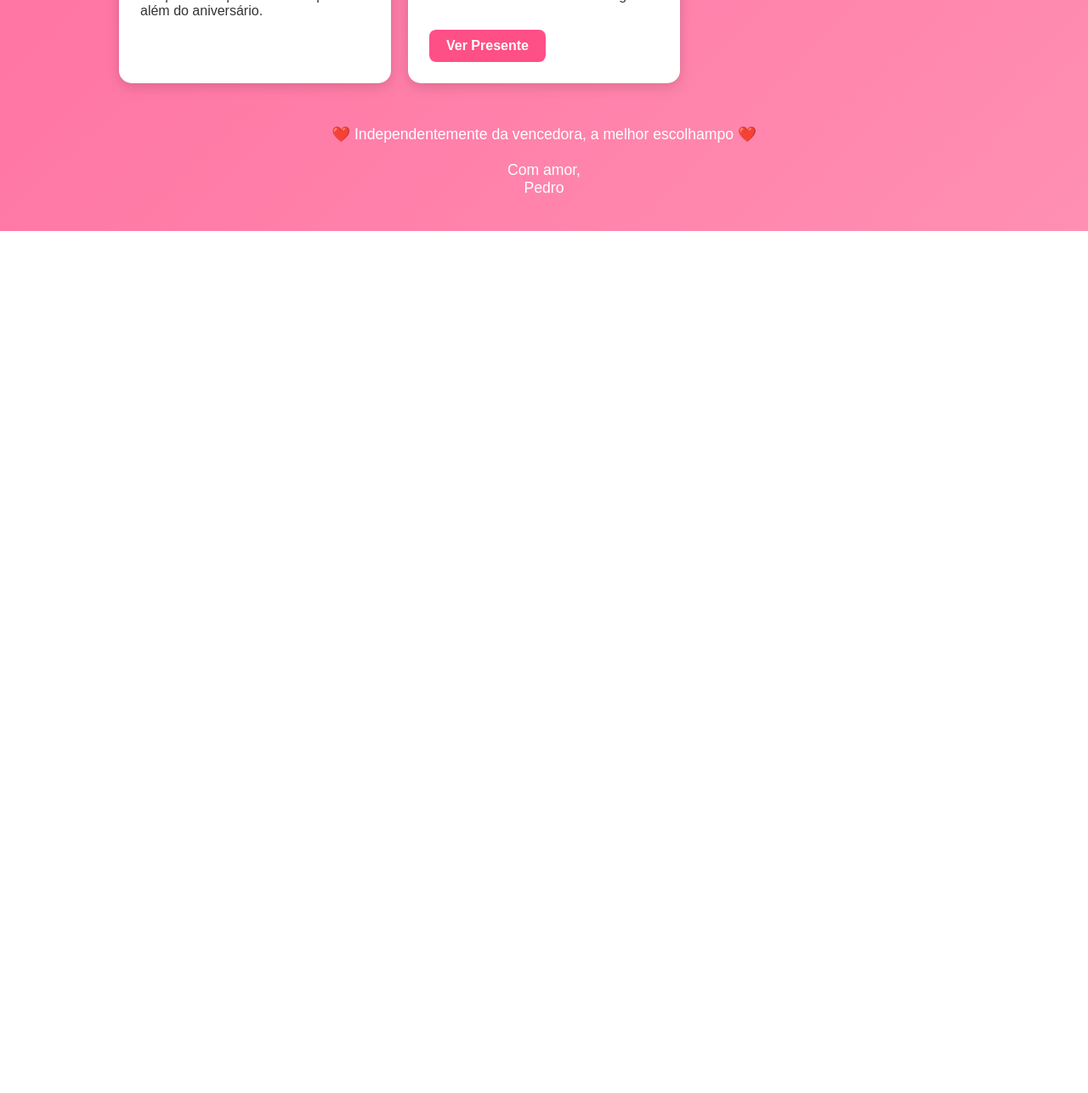
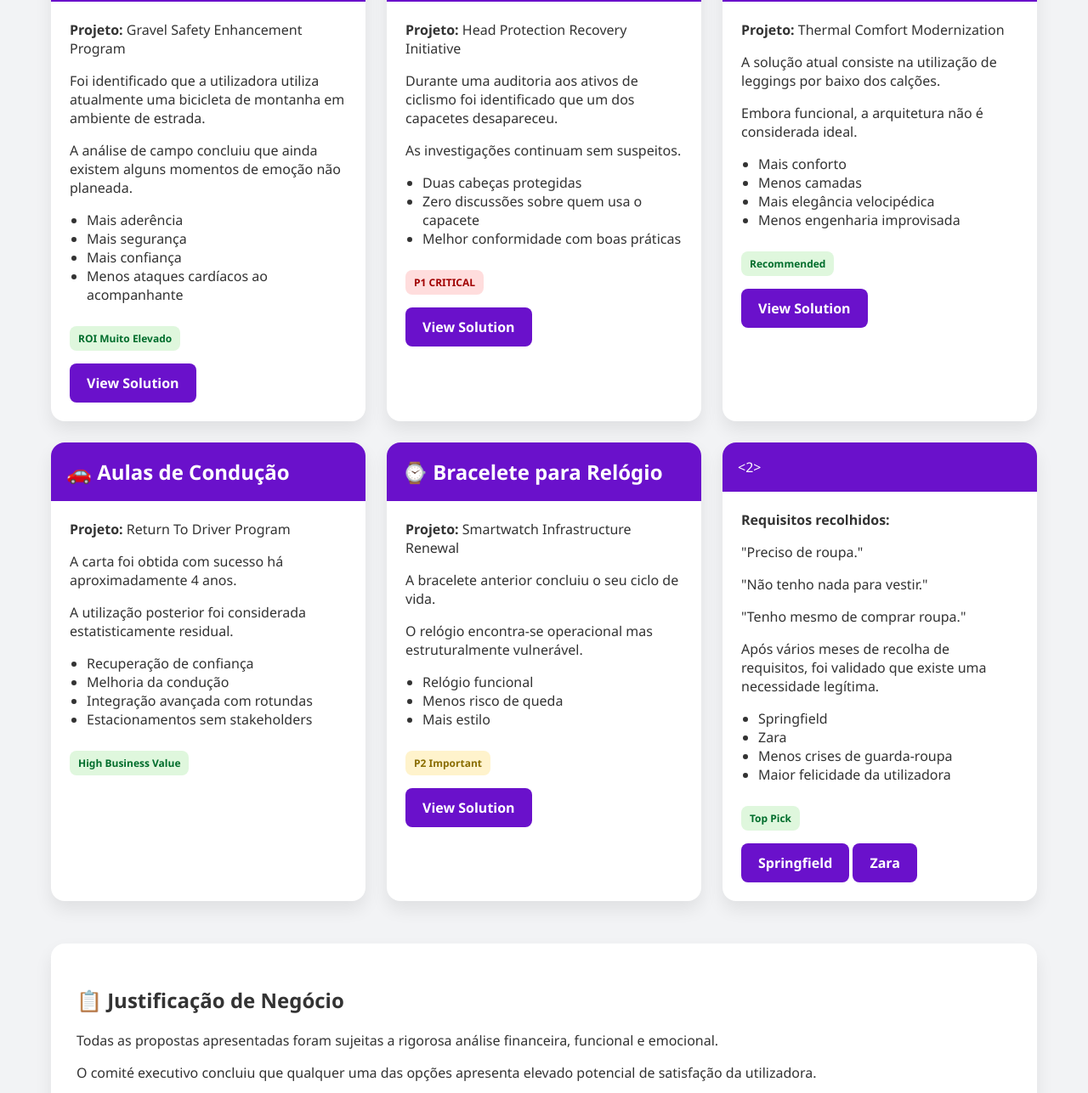
Before and after one commit to pedrovasco96/happy-birthday, a plain HTML site: page index.html in a window 1280 px wide. Shown: the part 561-1848 px from the top of the page at 85% size. Before the commit the page ends 833 px from the top, so only its background shows below. Drawn offline with Linux system fonts and the light colour scheme.

Commit message:
Revamp gift selection portal layout and content
Updated the title, styles, and content for the gift selection portal. Added new sections and improved layout for better user experience.

```diff
--- a/index.html
+++ b/index.html
@@ -3,139 +3,489 @@
 <head>
 <meta charset="UTF-8">
 <meta name="viewport" content="width=device-width, initial-scale=1.0">
-<title>Feliz Aniversário ❤️</title>
+
+<title>Gift Selection Portal</title>
 
 <style>
+
+*{
+    box-sizing:border-box;
+}
+
 body{
     margin:0;
-    font-family:Arial, sans-serif;
-    background:linear-gradient(135deg,#ff6b9d,#ff8fb3);
+    font-family:Segoe UI,Arial,sans-serif;
+    background:#f2f3f5;
+    color:#333;
+}
+
+.header{
+    background:linear-gradient(135deg,#1b1464,#6a11cb);
     color:white;
+    padding:60px 20px;
+    text-align:center;
+}
+
+.header h1{
+    margin:0;
+    font-size:3rem;
+}
+
+.header p{
+    max-width:900px;
+    margin:auto;
+    margin-top:20px;
+    line-height:1.6;
+}
+
+.badges{
+    margin-top:25px;
+}
+
+.badge{
+    display:inline-block;
+    background:white;
+    color:#333;
+    padding:8px 14px;
+    border-radius:20px;
+    margin:5px;
+    font-size:14px;
 }
 
 .container{
-    max-width:1000px;
+    max-width:1200px;
     margin:auto;
     padding:40px 20px;
 }
 
-h1{
-    text-align:center;
-    font-size:3rem;
-}
-
-.subtitle{
-    text-align:center;
-    font-size:1.2rem;
-    margin-bottom:40px;
-}
-
 .grid{
     display:grid;
-    grid-template-columns:repeat(auto-fit,minmax(250px,1fr));
-    gap:20px;
+    grid-template-columns:repeat(auto-fit,minmax(320px,1fr));
+    gap:25px;
 }
 
 .card{
     background:white;
-    color:#333;
-    padding:25px;
-    border-radius:15px;
-    box-shadow:0 4px 15px rgba(0,0,0,0.15);
+    border-radius:16px;
+    overflow:hidden;
+    box-shadow:0 10px 20px rgba(0,0,0,0.08);
     transition:0.3s;
 }
 
 .card:hover{
-    transform:translateY(-5px);
+    transform:translateY(-6px);
+}
+
+.card-header{
+    background:#6a11cb;
+    color:white;
+    padding:18px;
+}
+
+.card-content{
+    padding:22px;
 }
 
 .card h2{
-    margin-top:0;
+    margin:0;
+}
+
+ul{
+    padding-left:20px;
 }
 
 .btn{
     display:inline-block;
     margin-top:15px;
-    background:#ff4f87;
+    background:#6a11cb;
     color:white;
-    padding:10px 20px;
+    text-decoration:none;
+    padding:12px 20px;
     border-radius:8px;
-    text-decoration:none;
     font-weight:bold;
 }
 
+.priority{
+    display:inline-block;
+    padding:6px 10px;
+    border-radius:8px;
+    font-size:12px;
+    font-weight:bold;
+    margin-top:10px;
+}
+
+.p1{
+    background:#ffdddd;
+    color:#a10000;
+}
+
+.p2{
+    background:#fff3cc;
+    color:#8a6d00;
+}
+
+.p3{
+    background:#dff7dd;
+    color:#006d2c;
+}
+
+.section{
+    margin-top:50px;
+}
+
+.section-box{
+    background:white;
+    padding:30px;
+    border-radius:16px;
+    box-shadow:0 10px 20px rgba(0,0,0,0.08);
+}
+
 .footer{
+    margin-top:50px;
+    background:#1f2937;
+    color:white;
+    padding:40px;
+}
+
+.footer pre{
+    white-space:pre-wrap;
+    font-family:Consolas,monospace;
+}
+
+.small{
+    font-size:12px;
+    opacity:0.8;
+}
+
+.love{
     text-align:center;
-    margin-top:50px;
-    font-size:1.1rem;
+    font-size:20px;
+    margin-top:30px;
 }
+
 </style>
 </head>
 
 <body>
 
+<div class="header">
+
+<h1>🎉 Gift Selection Portal 🎉</h1>
+
+<h3>Version 1.0.0</h3>
+
+<p>
+Após uma extensa fase de levantamento de requisitos, 3 reuniões de alinhamento,
+0 documentos funcionais aprovados e inúmeras sessões de análise de negócio,
+foi desenvolvida esta plataforma para permitir à utilizadora selecionar a sua prenda de aniversário.
+</p>
+
+<div class="badges">
+<span class="badge">✅ Production Ready</span>
+<span class="badge">✅ Mobile Friendly</span>
+<span class="badge">✅ Pedro Approved</span>
+<span class="badge">⚠️ Not OutSystems Certified</span>
+</div>
+
+<p class="small">
+Powered by OutSystems™*<br>
+*O programador não sabe utilizar OutSystems.
+</p>
+
+</div>
+
 <div class="container">
-
-<h1>🎉 Feliz Aniversário ❤️</h1>
-
-<p class="subtitle">
-Após um rigoroso processo de seleção, estas são as finalistas para a tua prenda deste ano 😘
-</p>
 
 <div class="grid">
 
+<!-- PNEUS -->
+
 <div class="card">
+<div class="card-header">
 <h2>🚴 Pneus Gravel</h2>
-<p>Para novas aventuras e muitos quilómetros juntos.</p>
+</div>
+
+<div class="card-content">
+
+<strong>Projeto:</strong> Gravel Safety Enhancement Program
+
+<p>
+Foi identificado que a utilizadora utiliza atualmente uma bicicleta de montanha
+em ambiente de estrada.
+</p>
+
+<p>
+A análise de campo concluiu que ainda existem alguns momentos de emoção não planeada.
+</p>
+
+<ul>
+<li>Mais aderência</li>
+<li>Mais segurança</li>
+<li>Mais confiança</li>
+<li>Menos ataques cardíacos ao acompanhante</li>
+</ul>
+
+<span class="priority p3">ROI Muito Elevado</span>
+
+<br>
+
 <a class="btn"
 href="https://www.decathlon.pt/p/pneu-de-bicicleta-gravel-talao-flexivel-terreno-dry-700x38-preto/X8894973/c1m8894973"
 target="_blank">
-Ver Presente
+View Solution
 </a>
+
+</div>
 </div>
 
+<!-- CAPACETE -->
+
 <div class="card">
+<div class="card-header">
 <h2>⛑️ Capacete de Bike</h2>
-<p>Segurança, conforto e muito estilo.</p>
+</div>
+
+<div class="card-content">
+
+<strong>Projeto:</strong> Head Protection Recovery Initiative
+
+<p>
+Durante uma auditoria aos ativos de ciclismo foi identificado que um dos capacetes desapareceu.
+</p>
+
+<p>
+As investigações continuam sem suspeitos.
+</p>
+
+<ul>
+<li>Duas cabeças protegidas</li>
+<li>Zero discussões sobre quem usa o capacete</li>
+<li>Melhor conformidade com boas práticas</li>
+</ul>
+
+<span class="priority p1">P1 CRITICAL</span>
+
+<br>
+
 <a class="btn"
 href="https://www.decathlon.pt/p/capacete-de-btt-expl-100-branco/323802/c227m8578498"
 target="_blank">
-Ver Presente
+View Solution
 </a>
+
+</div>
 </div>
 
+<!-- CALÇAS -->
+
 <div class="card">
+<div class="card-header">
 <h2>👖 Calças de Bike</h2>
-<p>Conforto premium para os dias mais frios.</p>
+</div>
+
+<div class="card-content">
+
+<strong>Projeto:</strong> Thermal Comfort Modernization
+
+<p>
+A solução atual consiste na utilização de leggings por baixo dos calções.
+</p>
+
+<p>
+Embora funcional, a arquitetura não é considerada ideal.
+</p>
+
+<ul>
+<li>Mais conforto</li>
+<li>Menos camadas</li>
+<li>Mais elegância velocipédica</li>
+<li>Menos engenharia improvisada</li>
+</ul>
+
+<span class="priority p3">Recommended</span>
+
+<br>
+
 <a class="btn"
 href="https://www.decathlon.pt/p/calcas-justas-sem-alcas-de-ciclismo-de-estrada-inverno-mulher-discover-preto/302293/c1m8504330"
 target="_blank">
-Ver Presente
+View Solution
 </a>
+
+</div>
 </div>
 
+<!-- CONDUÇÃO -->
+
 <div class="card">
-<h2>🚗 Pack Aulas de Condução</h2>
-<p>Um presente que dura muito para além do aniversário.</p>
+<div class="card-header">
+<h2>🚗 Aulas de Condução</h2>
 </div>
 
+<div class="card-content">
+
+<strong>Projeto:</strong> Return To Driver Program
+
+<p>
+A carta foi obtida com sucesso há aproximadamente 4 anos.
+</p>
+
+<p>
+A utilização posterior foi considerada estatisticamente residual.
+</p>
+
+<ul>
+<li>Recuperação de confiança</li>
+<li>Melhoria da condução</li>
+<li>Integração avançada com rotundas</li>
+<li>Estacionamentos sem stakeholders</li>
+</ul>
+
+<span class="priority p3">High Business Value</span>
+
+</div>
+</div>
+
+<!-- BRACELETE -->
+
 <div class="card">
+<div class="card-header">
 <h2>⌚ Bracelete para Relógio</h2>
-<p>Para dar uma nova vida ao relógio.</p>
+</div>
+
+<div class="card-content">
+
+<strong>Projeto:</strong> Smartwatch Infrastructure Renewal
+
+<p>
+A bracelete anterior concluiu o seu ciclo de vida.
+</p>
+
+<p>
+O relógio encontra-se operacional mas estruturalmente vulnerável.
+</p>
+
+<ul>
+<li>Relógio funcional</li>
+<li>Menos risco de queda</li>
+<li>Mais estilo</li>
+</ul>
+
+<span class="priority p2">P2 Important</span>
+
+<br>
+
 <a class="btn"
 href="https://www.amazon.es/-/pt/dp/B0DXZNNZKF/"
 target="_blank">
-Ver Presente
+View Solution
 </a>
+
+</div>
+</div>
+
+<!-- ROUPA -->
+
+<div class="card">
+<div class="card-header">
+<2>
+</div>
+
+<div class="card-content">
+
+<strong>Requisitos recolhidos:</strong>
+
+<p>"Preciso de roupa."</p>
+
+<p>"Não tenho nada para vestir."</p>
+
+<p>"Tenho mesmo de comprar roupa."</p>
+
+<p>
+Após vários meses de recolha de requisitos,
+foi validado que existe uma necessidade legítima.
+</p>
+
+<ul>
+<li>Springfield</li>
+<li>Zara</li>
+<li>Menos crises de guarda-roupa</li>
+<li>Maior felicidade da utilizadora</li>
+</ul>
+
+<span class="priority p3">Top Pick</span>
+
+<br>
+
+<a class="btn"
+href="https://myspringfield.com/pt/pt"
+target="_blank">
+Springfield
+</a>
+
+<a class="btn"
+href="https://www.zara.com/pt/"
+target="_blank">
+Zara
+</a>
+
+</div>
+</div>
+
+</div>
+
+<div class="section">
+
+<div class="section-box">
+
+<h2>📋 Justificação de Negócio</h2>
+
+<p>
+Todas as propostas apresentadas foram sujeitas a rigorosa análise financeira,
+funcional e emocional.
+</p>
+
+<p>
+O comité executivo concluiu que qualquer uma das opções apresenta elevado potencial de satisfação da utilizadora.
+</p>
+
+<p>
+A seleção final encontra-se pendente de aprovação da principal stakeholder.
+</p>
+
+</div>
+
 </div>
 
 </div>
 
 <div class="footer">
-❤️ Independentemente da vencedora, a melhor escolhampo ❤️
-<br><br>
-Com amor,<br>
-Pedro
+
+<pre>
+Release Notes v1.0.0
+
+Features:
+- Adicionado módulo de seleção de prendas
+- Adicionado Clothing Modernization Program
+- Implementada integração com felicidade
+- Corrigido bug "Pedro não faz ideia do que oferecer"
+
+Known Issues:
+- O programador não sabe OutSystems
+- Possível excesso de lamechice em ambiente produtivo
+- Não foram realizados testes de carga
+
+Powered by OutSystems™
+
+Developed by:
+Pedro Vasco Consulting Services™
+
+© 2026
+</pre>
+
+<div class="love">
+❤️ Independentemente da opção escolhida,
+a melhor decisão da minha vida continua a ser tu. ❤️
 </div>
 
 </div>
```
